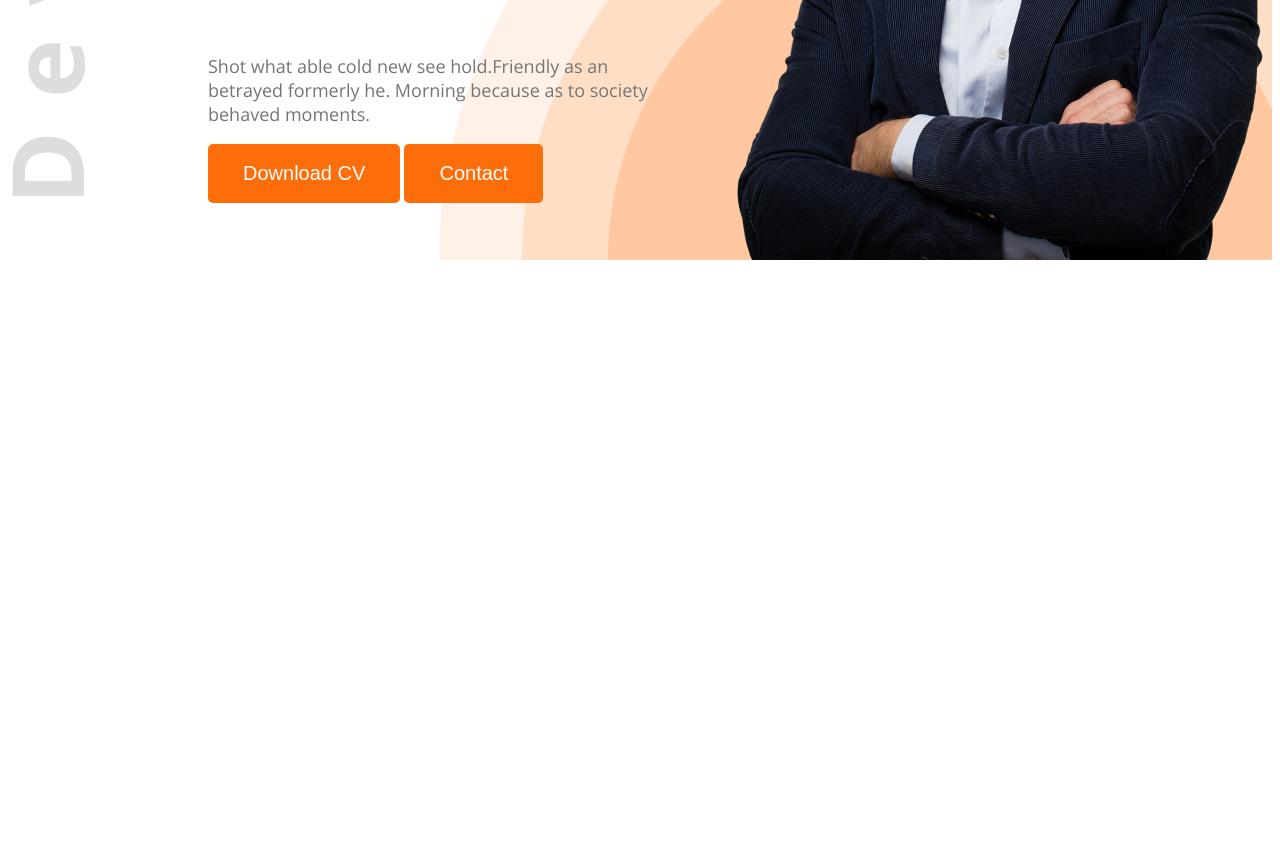
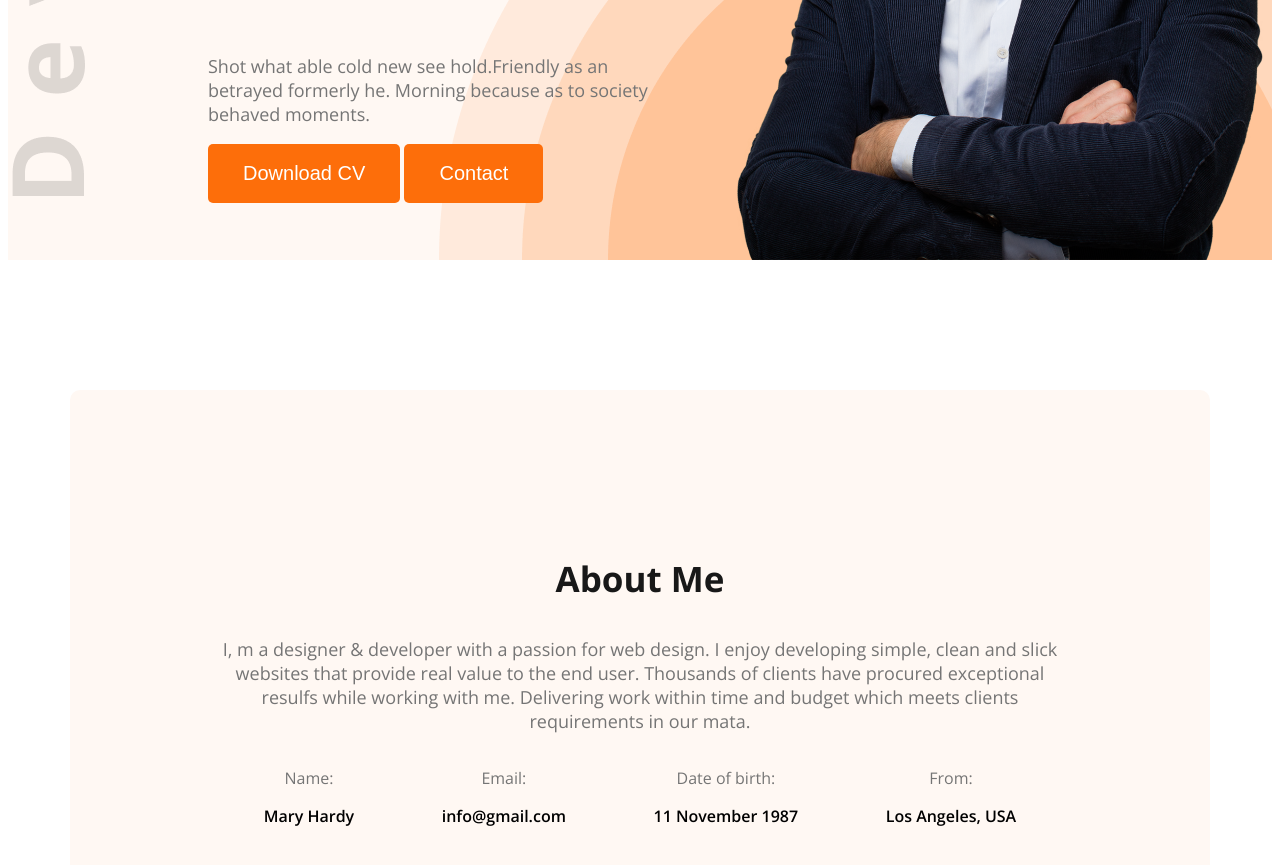
Before and after one commit to tahmid-codes-it/web-developer-portfolio, a plain HTML site: page index.html in a window 1280 px wide. Shown: the part 575-1440 px from the top of the page. Before the commit the page ends 843 px from the top, so only its background shows below. Drawn offline with nearby package versions, Linux system fonts and the light colour scheme.

Commit message:
added the about me section

```diff
--- a/index.html
+++ b/index.html
@@ -13,7 +13,7 @@
 </head>
 
 <body class="open-sans-normal">
-    <header class="header">
+    <header class="header secondary-bg">
         <nav>
             <h3 class="nav-title">Ma<span class="text-primary">r</span>y</h3>
             <ul>
@@ -27,16 +27,46 @@
             <div class="banner-content">
                 <h4 class="banner-greetings dark-2">Hi, I am</h4>
                 <h1 class="banner-title">Mary Hardy</h1>
-                <p class="banner-paragraph">Shot what able cold new see hold.Friendly as an betrayed formerly he. Morning because as to society
+                <p class="banner-paragraph">Shot what able cold new see hold.Friendly as an betrayed formerly he.
+                    Morning because as to society
                     behaved moments.</p>
-                    <button class="btn-primary">Download CV</button>
-                    <button class="btn-primary">Contact</button>
+                <button class="btn-primary">Download CV</button>
+                <button class="btn-primary">Contact</button>
             </div>
             <img class="banner-profile-pic" src="images/hardy.png" alt="">
         </div>
     </header>
 
-    <main></main>
+    <main>
+        <section class="about secondary-bg">
+            <h3 class="section-title">About Me</h3>
+            <p class="section-description">I, m a designer & developer with a passion for web design. I enjoy developing
+                simple, clean and slick websites that provide real value to the end user. Thousands of clients have
+                procured exceptional resulfs while working with me. Delivering work within time and budget which meets
+                clients requirements in our mata.
+            </p>
+
+            <div class="about-items">
+<!-- .about-item*4>p.item-title+p.item-description -->
+                <div class="about-item">
+                    <p class="item-title">Name:</p>
+                    <p class="item-description">Mary Hardy </p>
+                </div>
+                <div class="about-item">
+                    <p class="item-title">Email:</p>
+                    <p class="item-description">info@gmail.com</p>
+                </div>
+                <div class="about-item">
+                    <p class="item-title">Date of birth:</p>
+                    <p class="item-description">11 November 1987</p>
+                </div>
+                <div class="about-item">
+                    <p class="item-title">From:</p>
+                    <p class="item-description">Los Angeles, USA</p>
+                </div>
+            </div>
+        </section>
+    </main>
 
     <footer>
 
--- a/portfolio.css
+++ b/portfolio.css
@@ -76,6 +76,10 @@ background-position: top left, bottom right;
 
 
 /* shared style */
+
+.secondary-bg{
+background-color: #FFF8F3;
+}
 .text-primary {
     color: #FD6E0A;
 }
@@ -96,3 +100,42 @@ background-position: top left, bottom right;
 .nav-title {
     font-size: 45px;
 }
+
+.section-title{
+    font-size: 35px;
+    font-weight: bold;
+    color: #181818;
+}
+
+.section-description{
+    font-size: 18px;
+    font-weight: 400;
+    color: #757575;
+
+}
+
+/* main styles */
+main{
+    max-width: 1140px;
+    margin: 0 auto;
+}
+/* about styles */
+.about{
+    border-radius: 10px;
+    padding: 130px 150px;
+    text-align: center;
+    margin-top: 130px;
+}
+
+.about-items{
+    display: flex;
+    justify-content: space-around;
+}
+
+.item-description{
+    font-weight: 600;
+}
+.item-title{
+    font-weight: 400;
+    color: #757575;
+}
```
